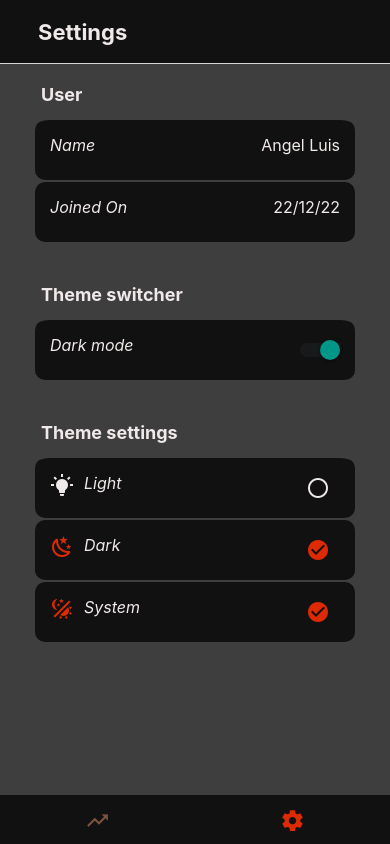
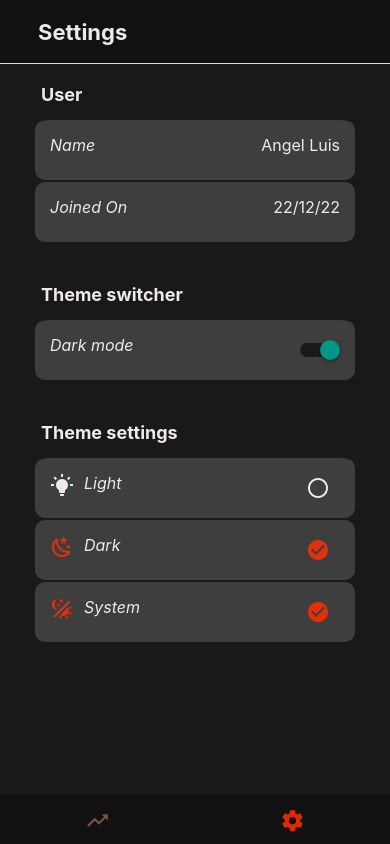
Before and after one commit to Angel-cuba/Login_Authentication_React-Native, a React Native app: screen /Settings in a window 390 px wide. Built offline with nearby package versions, Linux system fonts and the light colour scheme.

Commit message:
Refactor styles

```diff
--- a/components/Settings/SettingButton.js
+++ b/components/Settings/SettingButton.js
@@ -13,7 +13,7 @@ const SettingButton = ({ label, icon, isEnabled, ...props }) => {
     <TouchableOpacity
       style={[
         {
-          backgroundColor: activeColors.secondary,
+          backgroundColor: activeColors.primary,
         },
         styles.settingsItem,
       ]}
--- a/components/Settings/SettingsItem.js
+++ b/components/Settings/SettingsItem.js
@@ -12,7 +12,7 @@ const SettingsItem = ({ children, label }) => {
     <View
       style={[
         {
-          backgroundColor: activeColors.secondary,
+          backgroundColor: activeColors.primary,
         },
         styles.settingsItem,
       ]}
--- a/components/container/Main.js
+++ b/components/container/Main.js
@@ -11,7 +11,7 @@ const MainContainer = ({ children, style, ...props }) => {
   let activeColors = defaultTheme[themeApp.mode];
 
   return (
-    <SafeAreaView style={[styles.container, { backgroundColor: activeColors.black}]}>
+    <SafeAreaView style={[styles.container, { backgroundColor: activeColors.white}]}>
       <ScrollView
         style={[
           {
--- a/config/theme.js
+++ b/config/theme.js
@@ -20,14 +20,14 @@ export const defaultTheme = {
     white: '#F3FBFFD4',
     black: '#000000',
     shadowBlack: '#3636364E',
-    primary: '#FBFBFB',
+    primary: '#6C6C6C84',
     secondary: '#BC9C9C80',
     tertiary: '#FDFDFD78',
     tint: '#5E2C2C',
     accent: '#B93800',
   },
   dark: {
-    white: '#1A1B1CD4',
+    white: '#131414D4',
     black: '#F0E9E9',
     shadowBlack: '#F0E9E927',
     primary: '#3E3E3E',
--- a/screens/Home.js
+++ b/screens/Home.js
@@ -1,3 +1,4 @@
+import { useContext } from 'react';
 import { StyleSheet } from 'react-native';
 import MainContainer from '../components/container/Main';
 import ExploreSection from '../components/Explore/ExploreSection';
@@ -5,13 +6,13 @@ import NewsSection from '../components/News/News';
 import StyledText from '../components/Texts/StyledText';
 import { exploreData, newsData } from '../config/data';
 import { defaultTheme } from '../config/theme';
+import { ThemeContext } from '../context/ThemeContext';
 
-
-const themeApp = { mode: 'dark' };
-let activeColors = defaultTheme[themeApp.mode];
 export default function Home() {
+  const { themeApp } = useContext(ThemeContext);
+  let activeColors = defaultTheme[themeApp.mode];
   return (
-    <MainContainer style={styles.container}>
+    <MainContainer style={{backgroundColor: activeColors.white}}>
       <StyledText style={styles.sectionTitle} big>
         Trending news
       </StyledText>
@@ -25,9 +26,6 @@ export default function Home() {
 }
 
 const styles = StyleSheet.create({
-  container: {
-    backgroundColor: activeColors.white
-  },
   sectionTitle: {
     marginTop: 25,
     marginLeft: 35,
```
